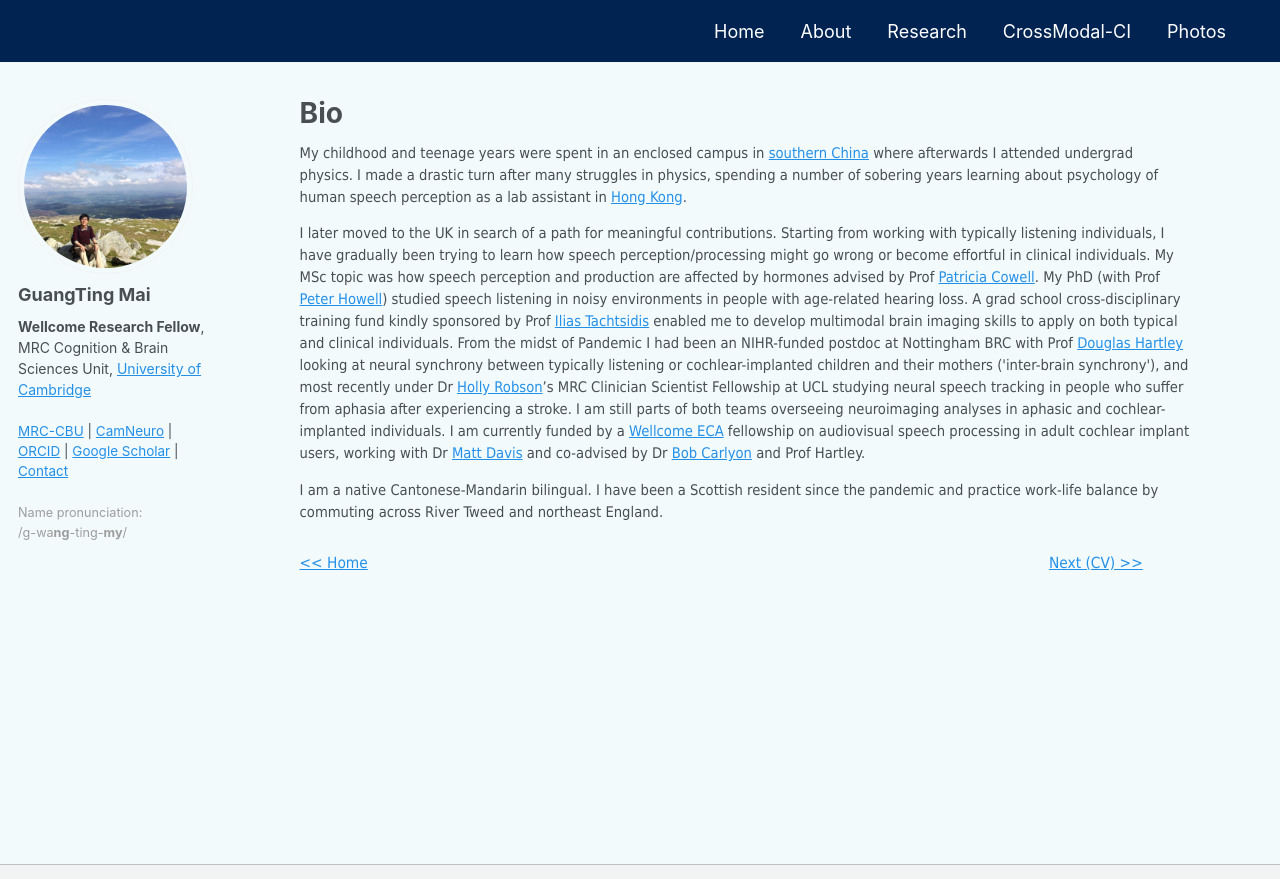
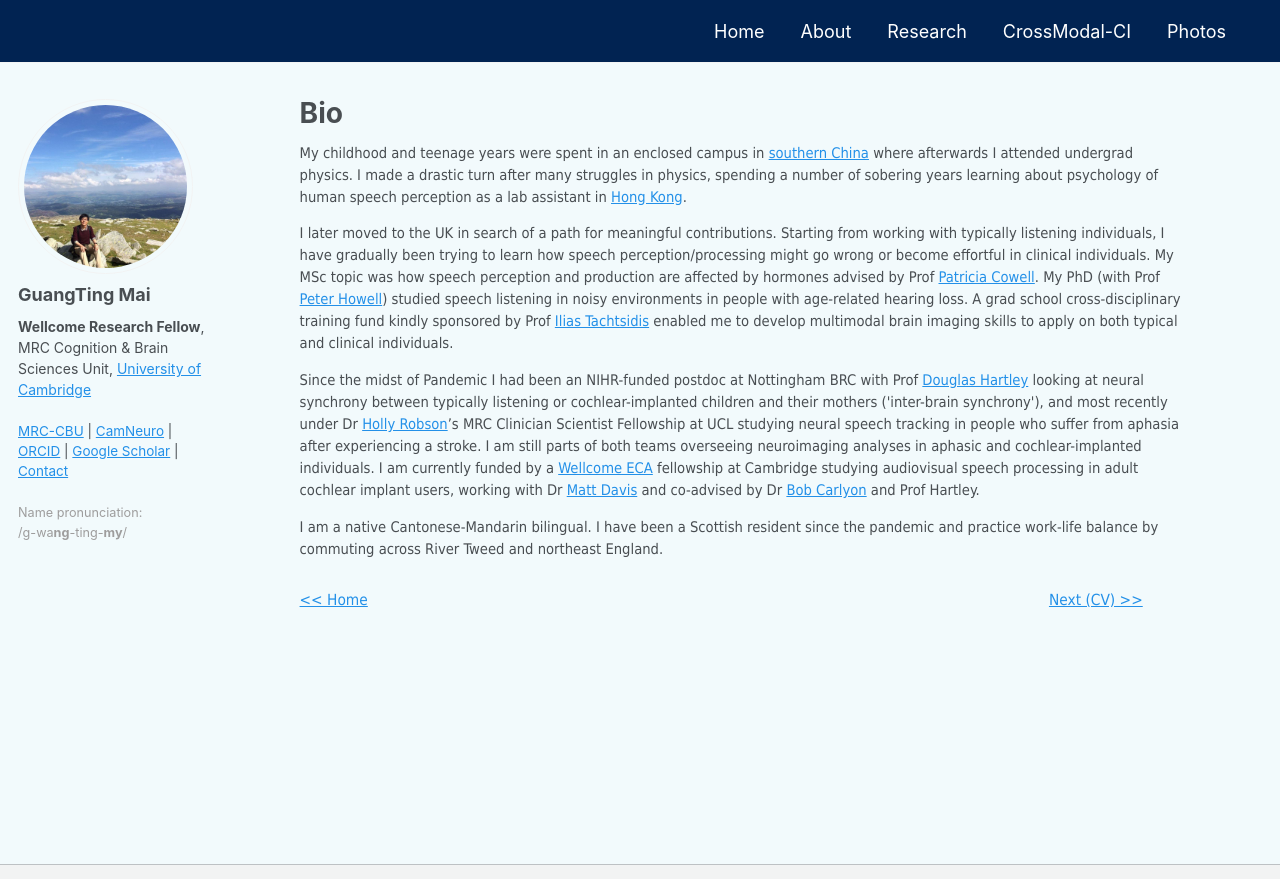
Before and after one commit to guangtingmai/guangtingmai.github.io, a Jekyll site: the page built from _pages/bio.html, in a window 1280 px wide and 1082 px high, cut to the strip 0-879 px from the top of the window. Built offline with Jekyll 4.4.1, drawn with Linux system fonts in a browser that asks for light colours.

Commit message:
Update bio.html

```diff
--- a/_pages/bio.html
+++ b/_pages/bio.html
@@ -14,12 +14,13 @@ author_profile: true
   <a href="https://sheffield.ac.uk/ahpnm/people/human-communication-sciences/patricia-e-cowell">Patricia Cowell</a>. My PhD (with Prof
   <a href="https://profiles.ucl.ac.uk/2817-peter-howell/">Peter Howell</a>) studied speech listening in noisy environments in people with age-related hearing loss.
   A grad school cross-disciplinary training fund kindly sponsored by Prof <a href="https://profiles.ucl.ac.uk/2168-ilias-tachtsidis">Ilias Tachtsidis</a> enabled me
-  to develop multimodal brain imaging skills to apply on both typical and clinical individuals. From the midst of Pandemic I had been an NIHR-funded postdoc at
+  to develop multimodal brain imaging skills to apply on both typical and clinical individuals.</p>
+<p span style="font-size: 11pt;font-family: Tahoma;line-height: 1.5;display: block;margin-bottom: 0.2vh">Since the midst of Pandemic I had been an NIHR-funded postdoc at
   Nottingham BRC with Prof <a href="https://www.nottingham.ac.uk/medicine/people/douglas.hartley">Douglas Hartley</a> looking at neural synchrony between typically listening
   or cochlear-implanted children and their mothers ('inter-brain synchrony'), and most recently under Dr <a href="https://profiles.ucl.ac.uk/82001-holly-robson">Holly Robson</a>’s
   MRC Clinician Scientist Fellowship at UCL studying neural speech tracking in people who suffer from aphasia after experiencing a stroke. I am still parts of both teams
   overseeing neuroimaging analyses in aphasic and cochlear-implanted individuals. I am currently funded by a
-  <a href="https://wellcome.org/research-funding/schemes/wellcome-early-career-awards">Wellcome ECA</a> fellowship on audiovisual speech processing
+  <a href="https://wellcome.org/research-funding/schemes/wellcome-early-career-awards">Wellcome ECA</a> fellowship at Cambridge studying audiovisual speech processing
   in adult cochlear implant users, working with Dr <a href="https://www.mrc-cbu.cam.ac.uk/people/matt.davis/">Matt Davis</a> and co-advised by Dr
   <a href="https://www.mrc-cbu.cam.ac.uk/people/bob.carlyon/">Bob Carlyon</a> and Prof Hartley.</span></p>
 <p span style="font-size: 11pt;font-family: Tahoma;line-height: 1.5;display: block;margin-bottom: 0.2vh">I am a native Cantonese-Mandarin bilingual. I have been a
```
